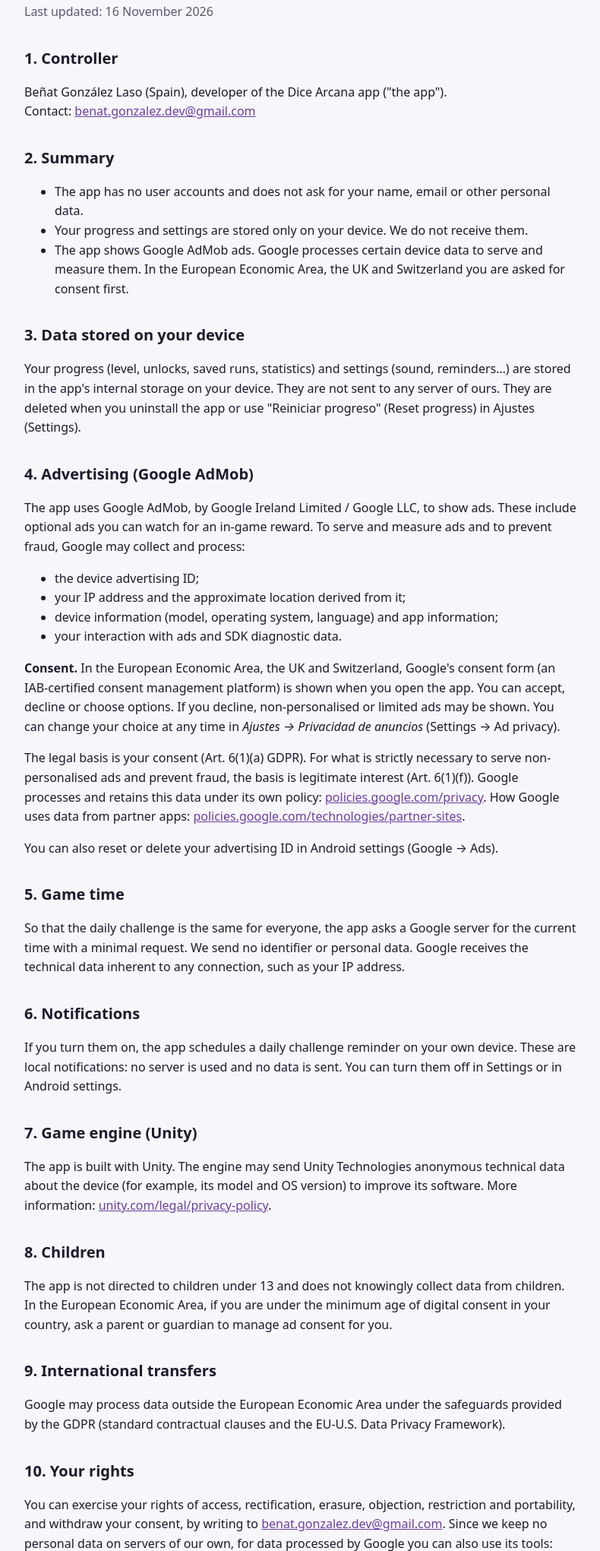
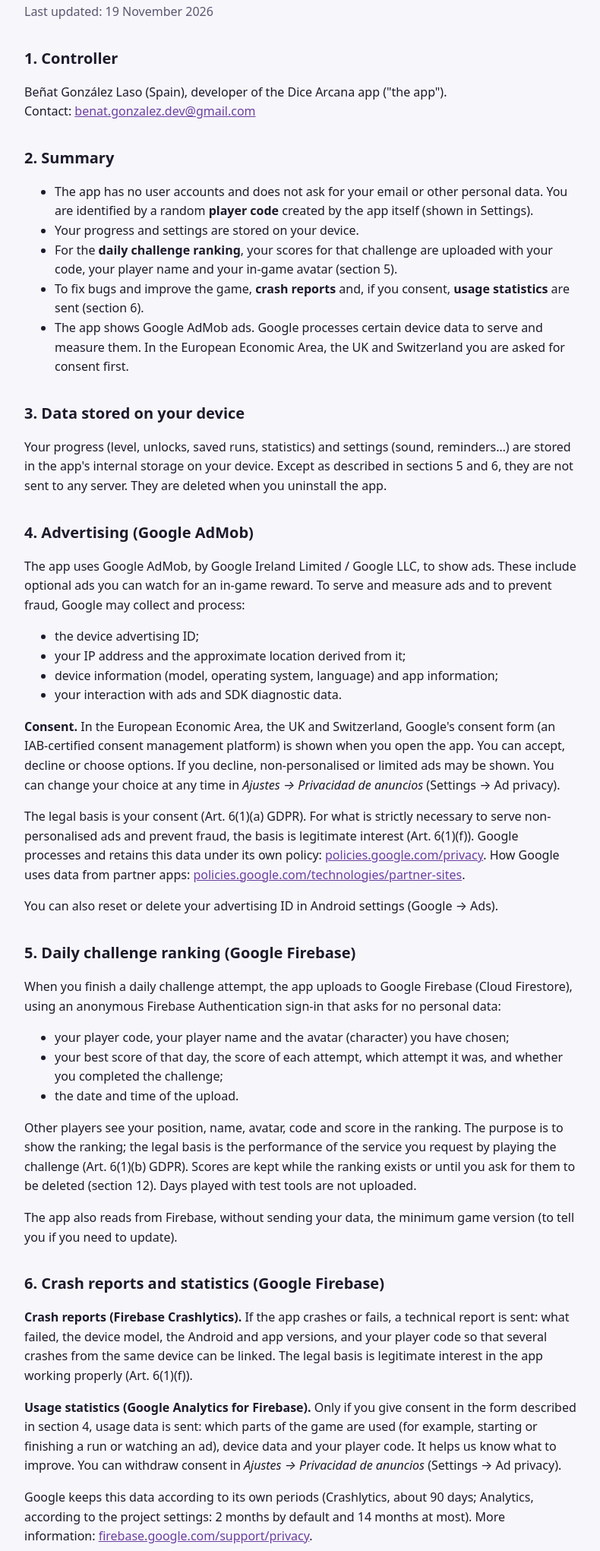
Before and after one commit to AlfaProyects/AlfaProyects.github.io, a plain HTML site: page dice-arcana/privacy-en.html in a window 1280 px wide. Shown: the part 157-2198 px from the top of the page at 76% size, without its empty margins (244-1034 px from the left). Drawn offline with Linux system fonts and the light colour scheme.

Commit message:
Dice Arcana: política de privacidad actualizada (ranking, Crashlytics y Analytics)

```diff
--- a/dice-arcana/privacy-en.html
+++ b/dice-arcana/privacy-en.html
@@ -5,7 +5,7 @@
 <nav><a href="privacy.html">Español</a></nav>
 <section>
 <h1>Dice Arcana Privacy Policy</h1>
-<p class="muted">Last updated: 16 November 2026</p>
+<p class="muted">Last updated: 19 November 2026</p>
 
 <h2>1. Controller</h2>
 <p>Beñat González Laso (Spain), developer of the Dice Arcana app ("the app").<br>
@@ -13,13 +13,15 @@ Contact: <a href="mailto:benat.gonzalez.dev@gmail.com">benat.gonzalez.dev@gmail.
 
 <h2>2. Summary</h2>
 <ul>
-<li>The app has no user accounts and does not ask for your name, email or other personal data.</li>
-<li>Your progress and settings are stored only on your device. We do not receive them.</li>
+<li>The app has no user accounts and does not ask for your email or other personal data. You are identified by a random <strong>player code</strong> created by the app itself (shown in Settings).</li>
+<li>Your progress and settings are stored on your device.</li>
+<li>For the <strong>daily challenge ranking</strong>, your scores for that challenge are uploaded with your code, your player name and your in-game avatar (section 5).</li>
+<li>To fix bugs and improve the game, <strong>crash reports</strong> and, if you consent, <strong>usage statistics</strong> are sent (section 6).</li>
 <li>The app shows Google AdMob ads. Google processes certain device data to serve and measure them. In the European Economic Area, the UK and Switzerland you are asked for consent first.</li>
 </ul>
 
 <h2>3. Data stored on your device</h2>
-<p>Your progress (level, unlocks, saved runs, statistics) and settings (sound, reminders…) are stored in the app's internal storage on your device. They are not sent to any server of ours. They are deleted when you uninstall the app or use "Reiniciar progreso" (Reset progress) in Ajustes (Settings).</p>
+<p>Your progress (level, unlocks, saved runs, statistics) and settings (sound, reminders…) are stored in the app's internal storage on your device. Except as described in sections 5 and 6, they are not sent to any server. They are deleted when you uninstall the app.</p>
 
 <h2>4. Advertising (Google AdMob)</h2>
 <p>The app uses Google AdMob, by Google Ireland Limited / Google LLC, to show ads. These include optional ads you can watch for an in-game reward. To serve and measure ads and to prevent fraud, Google may collect and process:</p>
@@ -33,25 +35,40 @@ Contact: <a href="mailto:benat.gonzalez.dev@gmail.com">benat.gonzalez.dev@gmail.
 <p>The legal basis is your consent (Art. 6(1)(a) GDPR). For what is strictly necessary to serve non-personalised ads and prevent fraud, the basis is legitimate interest (Art. 6(1)(f)). Google processes and retains this data under its own policy: <a href="https://policies.google.com/privacy">policies.google.com/privacy</a>. How Google uses data from partner apps: <a href="https://policies.google.com/technologies/partner-sites">policies.google.com/technologies/partner-sites</a>.</p>
 <p>You can also reset or delete your advertising ID in Android settings (Google → Ads).</p>
 
-<h2>5. Game time</h2>
+<h2>5. Daily challenge ranking (Google Firebase)</h2>
+<p>When you finish a daily challenge attempt, the app uploads to Google Firebase (Cloud Firestore), using an anonymous Firebase Authentication sign-in that asks for no personal data:</p>
+<ul>
+<li>your player code, your player name and the avatar (character) you have chosen;</li>
+<li>your best score of that day, the score of each attempt, which attempt it was, and whether you completed the challenge;</li>
+<li>the date and time of the upload.</li>
+</ul>
+<p>Other players see your position, name, avatar, code and score in the ranking. The purpose is to show the ranking; the legal basis is the performance of the service you request by playing the challenge (Art. 6(1)(b) GDPR). Scores are kept while the ranking exists or until you ask for them to be deleted (section 12). Days played with test tools are not uploaded.</p>
+<p>The app also reads from Firebase, without sending your data, the minimum game version (to tell you if you need to update).</p>
+
+<h2>6. Crash reports and statistics (Google Firebase)</h2>
+<p><strong>Crash reports (Firebase Crashlytics).</strong> If the app crashes or fails, a technical report is sent: what failed, the device model, the Android and app versions, and your player code so that several crashes from the same device can be linked. The legal basis is legitimate interest in the app working properly (Art. 6(1)(f)).</p>
+<p><strong>Usage statistics (Google Analytics for Firebase).</strong> Only if you give consent in the form described in section 4, usage data is sent: which parts of the game are used (for example, starting or finishing a run or watching an ad), device data and your player code. It helps us know what to improve. You can withdraw consent in <em>Ajustes → Privacidad de anuncios</em> (Settings → Ad privacy).</p>
+<p>Google keeps this data according to its own periods (Crashlytics, about 90 days; Analytics, according to the project settings: 2 months by default and 14 months at most). More information: <a href="https://firebase.google.com/support/privacy">firebase.google.com/support/privacy</a>.</p>
+
+<h2>7. Game time</h2>
 <p>So that the daily challenge is the same for everyone, the app asks a Google server for the current time with a minimal request. We send no identifier or personal data. Google receives the technical data inherent to any connection, such as your IP address.</p>
 
-<h2>6. Notifications</h2>
+<h2>8. Notifications</h2>
 <p>If you turn them on, the app schedules a daily challenge reminder on your own device. These are local notifications: no server is used and no data is sent. You can turn them off in Settings or in Android settings.</p>
 
-<h2>7. Game engine (Unity)</h2>
+<h2>9. Game engine (Unity)</h2>
 <p>The app is built with Unity. The engine may send Unity Technologies anonymous technical data about the device (for example, its model and OS version) to improve its software. More information: <a href="https://unity.com/legal/privacy-policy">unity.com/legal/privacy-policy</a>.</p>
 
-<h2>8. Children</h2>
+<h2>10. Children</h2>
 <p>The app is not directed to children under 13 and does not knowingly collect data from children. In the European Economic Area, if you are under the minimum age of digital consent in your country, ask a parent or guardian to manage ad consent for you.</p>
 
-<h2>9. International transfers</h2>
-<p>Google may process data outside the European Economic Area under the safeguards provided by the GDPR (standard contractual clauses and the EU-U.S. Data Privacy Framework).</p>
+<h2>11. International transfers</h2>
+<p>Google (AdMob and Firebase) may process data outside the European Economic Area under the safeguards provided by the GDPR (standard contractual clauses and the EU-U.S. Data Privacy Framework).</p>
 
-<h2>10. Your rights</h2>
-<p>You can exercise your rights of access, rectification, erasure, objection, restriction and portability, and withdraw your consent, by writing to <a href="mailto:benat.gonzalez.dev@gmail.com">benat.gonzalez.dev@gmail.com</a>. Since we keep no personal data on servers of our own, for data processed by Google you can also use its tools: <a href="https://myaccount.google.com/data-and-privacy">myaccount.google.com</a>. You may lodge a complaint with your data protection authority; in Spain, the AEPD (<a href="https://www.aepd.es">www.aepd.es</a>).</p>
+<h2>12. Your rights</h2>
+<p>You can exercise your rights of access, rectification, erasure, objection, restriction and portability, and withdraw your consent, by writing to <a href="mailto:benat.gonzalez.dev@gmail.com">benat.gonzalez.dev@gmail.com</a>. Include your <strong>player code</strong> (Settings) so we can find and delete your scores and reports. For advertising data processed by Google you can also use its tools: <a href="https://myaccount.google.com/data-and-privacy">myaccount.google.com</a>. You may lodge a complaint with your data protection authority; in Spain, the AEPD (<a href="https://www.aepd.es">www.aepd.es</a>).</p>
 
-<h2>11. Changes</h2>
+<h2>13. Changes</h2>
 <p>If this policy changes, the new version will be published here with its date. Significant changes will be announced in the app.</p>
 </section>
 </main></body></html>
```
